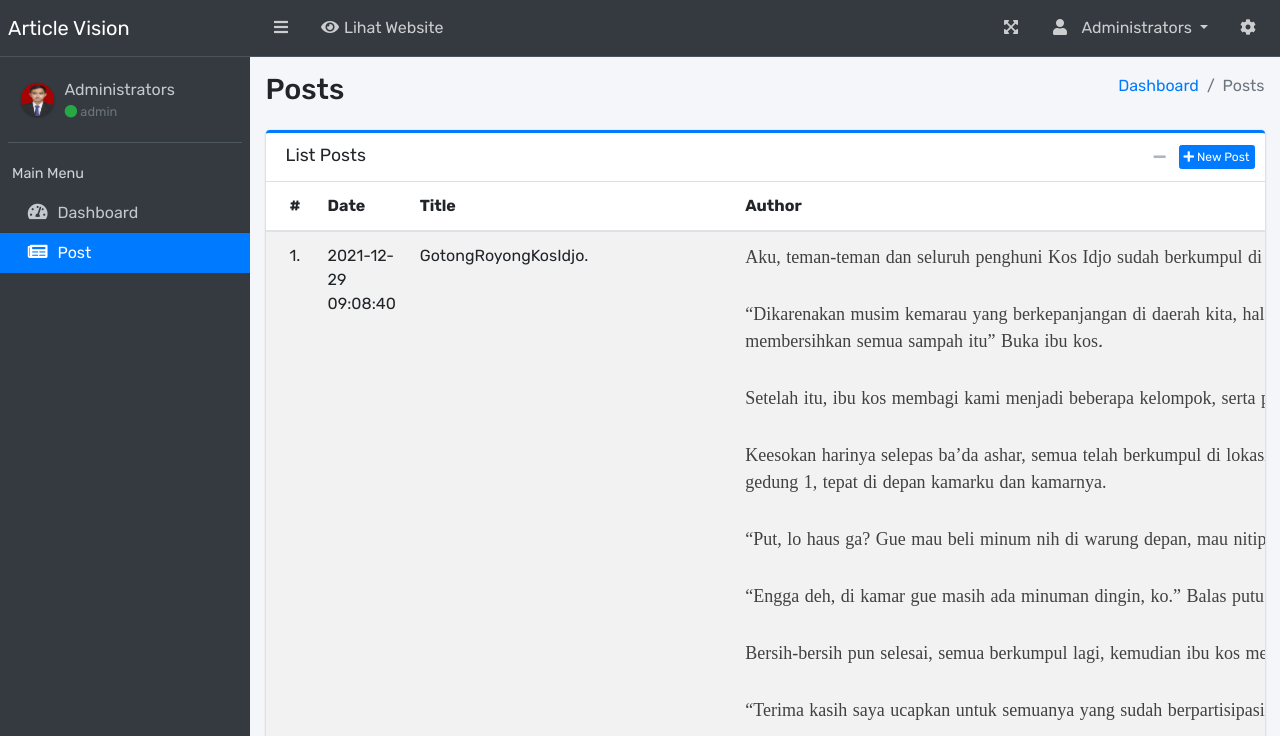
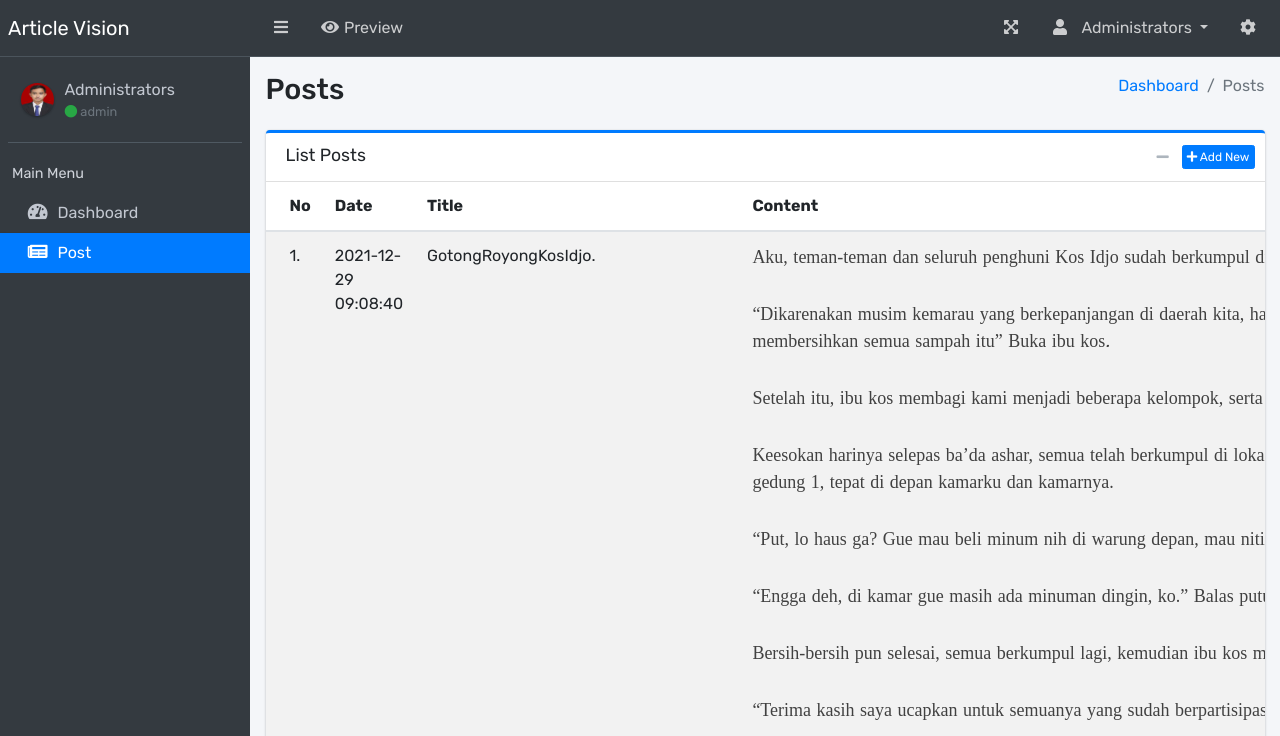
Before and after one commit to ramahadi10/Article-Baru, a CodeIgniter app: page /post/data in a window 1280 px wide. Shown: the top 736 px of the page. Run offline with CodeIgniter, Linux system fonts and the light colour scheme; a user stored in the database is signed in; data comes from the database, SQL or seed files in the repository; some libraries are stand-ins or nearby versions.

Commit message:
two pass

```diff
--- a/application/views/_includes/admin/header.php
+++ b/application/views/_includes/admin/header.php
@@ -39,7 +39,7 @@
                 </li>
                 <li class="nav-item">
                     <a target="_blank" href="<?= base_url(); ?>" class="nav-link">
-                        <i class="fa fa-fw fa-eye"></i> Lihat Website
+                        <i class="fa fa-fw fa-eye"></i> Preview
                     </a>
                 </li>
             </ul>
--- a/application/views/post/create.php
+++ b/application/views/post/create.php
@@ -26,8 +26,8 @@
                     <input id="title" name="title" class="form-control" type="text" placeholder="Title..." value="<?= set_value('title'); ?>">
                     <?= form_error('title'); ?>
                 </div>
-                <label for="content">Post Content</label>
-                <textarea id="content" class="form-control" rows="6" name="content" placeholder="Content..."><?= set_value('content'); ?></textarea>
+                <label for="summernote">Post Content</label>
+                <textarea id="summernote" class="form-control" rows="6" name="content" placeholder="Content..."><?= set_value('content'); ?></textarea>
                 <?= form_error('content'); ?>
             </div>
         </div>
--- a/application/views/post/data.php
+++ b/application/views/post/data.php
@@ -6,16 +6,16 @@
             <button type="button" class="btn btn-tool" data-card-widget="collapse">
                 <i class="fas fa-minus"></i>
             </button>
-            <a href="<?= base_url('post/create'); ?>" class="btn btn-primary btn-xs"><i class="fa fa-plus"></i> New Post</a>
+            <a href="<?= base_url('post/create'); ?>" class="btn btn-primary btn-xs"><i class="fa fa-plus"></i> Add New</a>
         </div>
     </div>
     <div class="card-body p-0 table-responsive">
         <table class="table table-striped datatable">
             <thead>
-                <th>#</th>
+                <th>No</th>
                 <th>Date</th>
                 <th>Title</th>
-                <th>Author</th>
+                <th>Content</th>
                 <th>Status</th>
                 <th>Category</th>
                 <th>Modified</th>
@@ -35,7 +35,7 @@
                         <td width="100"><?= $row->update_date; ?></td>
                         <td width="100" class="text-right">
                             <div class="btn-group">
-                                <a href="<?= base_url('post/view/') . $row->title;?>" class="btn btn-default btn-sm" target="_blank"><i class="fa fa-eye"></i></a>
+                                <a href="<?= base_url('post/view/') . $row->title; ?>" class="btn btn-default btn-sm" target="_blank"><i class="fa fa-eye"></i></a>
                                 <a href="<?= base_url('post/edit/') . $row->post_id; ?>" class="btn btn-default btn-sm"><i class="fa fa-edit"></i></a>
                                 <a href="<?= base_url('post/delete/') . $row->post_id; ?>" onclick="return confirm('Confirm Delete ?');" class="btn btn-default btn-sm"><i class="fa fa-trash"></i></a>
                             </div>
```
